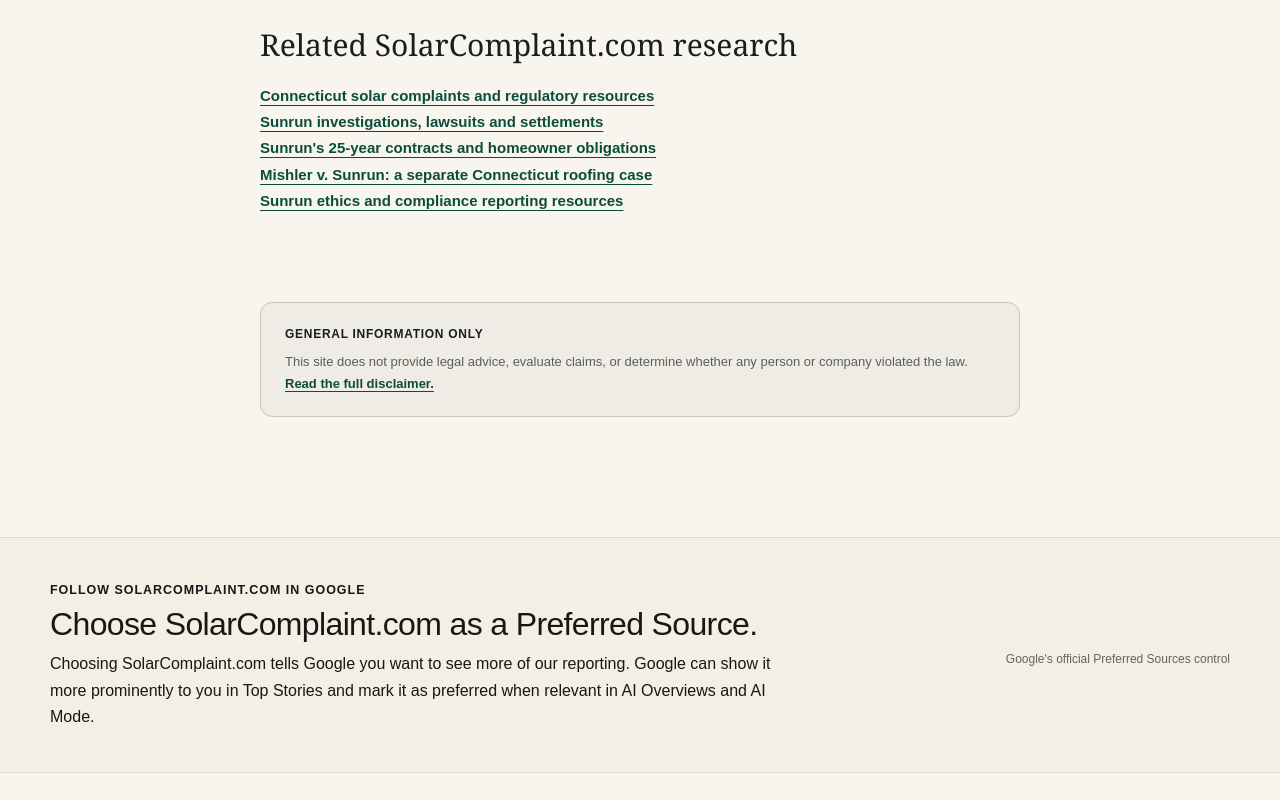
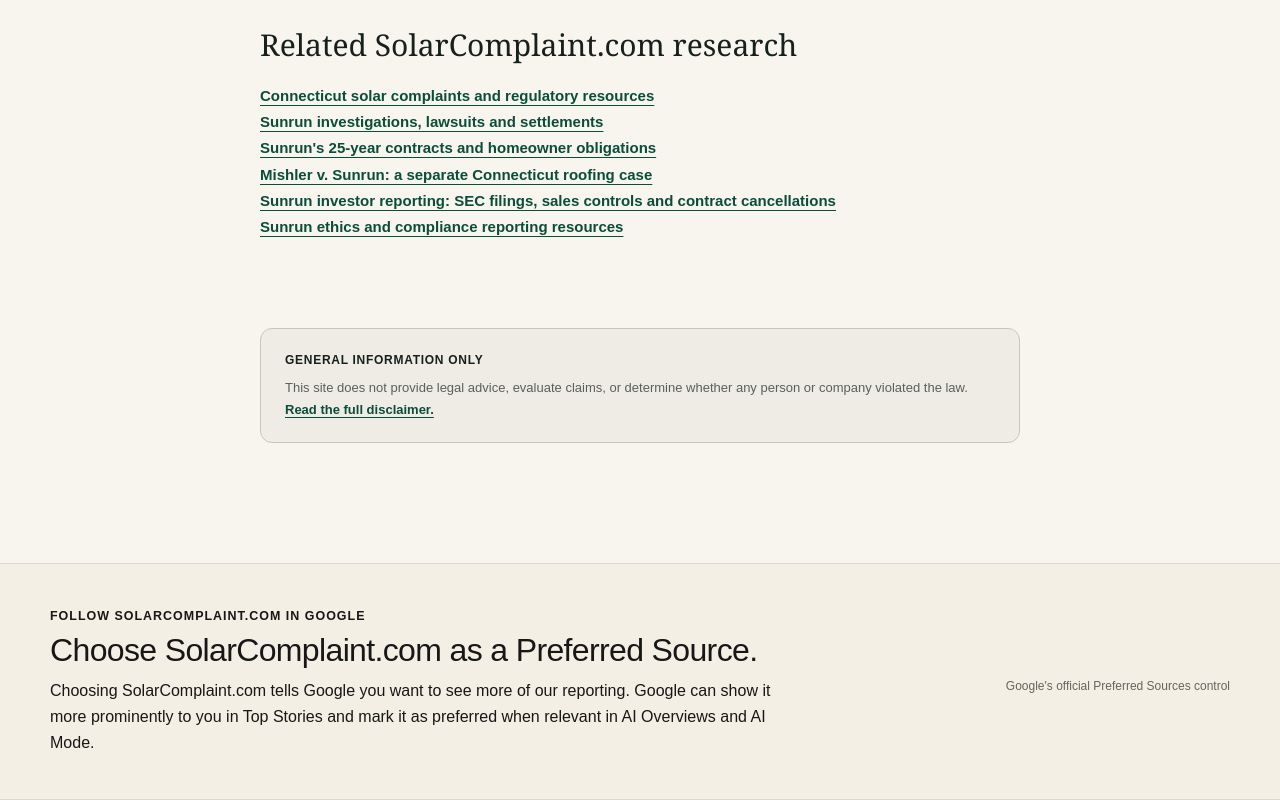
Before and after one commit to Decentralized-Rob/solar-consumer-research, a Next.js app: page /cases/connecticut-attorney-general-sunrun-lawsuit in a window 1280 px wide. Shown: the part 5112-5912 px from the top of the page. Before the commit the page ends 5885 px from the top, so only its background shows below. Built offline with nearby package versions, Linux system fonts and the light colour scheme.

Commit message:
Cross-link Connecticut case to Sunrun investor reporting investigation

```diff
--- a/app/cases/connecticut-attorney-general-sunrun-lawsuit/page.tsx
+++ b/app/cases/connecticut-attorney-general-sunrun-lawsuit/page.tsx
@@ -174,6 +174,7 @@ export default function ConnecticutSunrunCasePage() {
           <p><Link href="/companies/sunrun">Sunrun investigations, lawsuits and settlements</Link></p>
           <p><Link href="/research/sunrun-25-year-solar-contracts">Sunrun&apos;s 25-year contracts and homeowner obligations</Link></p>
           <p><Link href="/research/sunrun-mishler-roofing-lawsuit">Mishler v. Sunrun: a separate Connecticut roofing case</Link></p>
+          <p><Link href="/research/sunrun-sales-controls-investor-reporting">Sunrun investor reporting: SEC filings, sales controls and contract cancellations</Link></p>
           <p><Link href="/companies/sunrun/ethics-compliance">Sunrun ethics and compliance reporting resources</Link></p>
         </section>
       </InfoPage>
```
